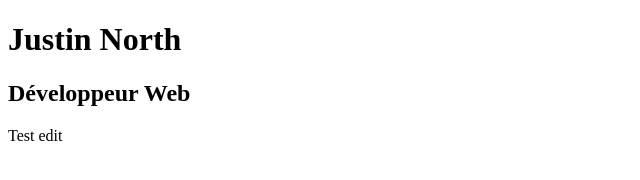
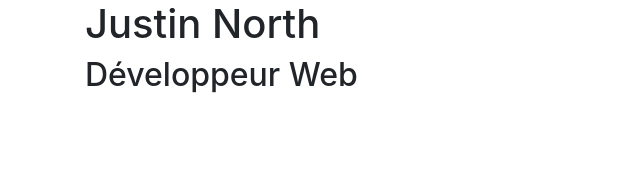
Before and after one commit to justinnth/Justin-North, a plain HTML site: page index.html in a window 1280 px wide. Shown: the whole page, without its empty margins (0-640 px from the left). Drawn offline with nearby package versions, Linux system fonts and the light colour scheme.

Commit message:
Added Bootstrap

```diff
--- a/index.html
+++ b/index.html
@@ -1,18 +1,25 @@
 <!DOCTYPE html>
-<html lang="fr" dir="ltr">
+<html lang="fr">
+
 <head>
   <meta charset="utf-8">
+  <meta name="viewport" content="width=device-width, initial-scale=1, shrink-to-fit=no">
   <title>Justin North - Développeur Web</title>
 
+  <link rel="stylesheet" href="https://stackpath.bootstrapcdn.com/bootstrap/4.2.1/css/bootstrap.min.css" integrity="sha384-GJzZqFGwb1QTTN6wy59ffF1BuGJpLSa9DkKMp0DgiMDm4iYMj70gZWKYbI706tWS" crossorigin="anonymous">
   <link rel="stylesheet" href="css/style.css">
 </head>
+
 <body>
+  <div class="container">
     <h1>Justin North</h1>
     <h2>Développeur Web</h2>
+  </div>
 
-    <p>Test edit</p>
+  <script src="https://code.jquery.com/jquery-3.3.1.slim.min.js" integrity="sha384-q8i/X+965DzO0rT7abK41JStQIAqVgRVzpbzo5smXKp4YfRvH+8abtTE1Pi6jizo" crossorigin="anonymous"></script>
+  <script src="https://cdnjs.cloudflare.com/ajax/libs/popper.js/1.14.6/umd/popper.min.js" integrity="sha384-wHAiFfRlMFy6i5SRaxvfOCifBUQy1xHdJ/yoi7FRNXMRBu5WHdZYu1hA6ZOblgut" crossorigin="anonymous"></script>
+  <script src="https://stackpath.bootstrapcdn.com/bootstrap/4.2.1/js/bootstrap.min.js" integrity="sha384-B0UglyR+jN6CkvvICOB2joaf5I4l3gm9GU6Hc1og6Ls7i6U/mkkaduKaBhlAXv9k" crossorigin="anonymous"></script>
+  <script src="js/script.js" charset="utf-8"></script>
+</body>
 
-    <script src="js/script.js" charset="utf-8"></script>
-
-  </body>
 </html>
```
Lines whose indentation alone changed are shown as unchanged.
